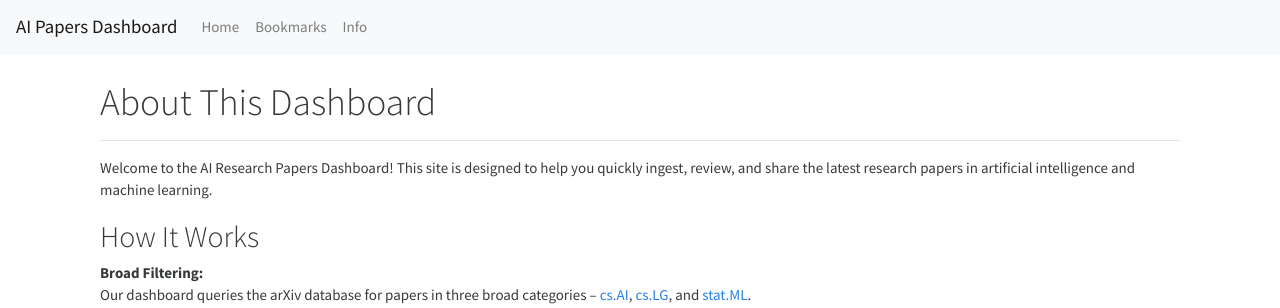
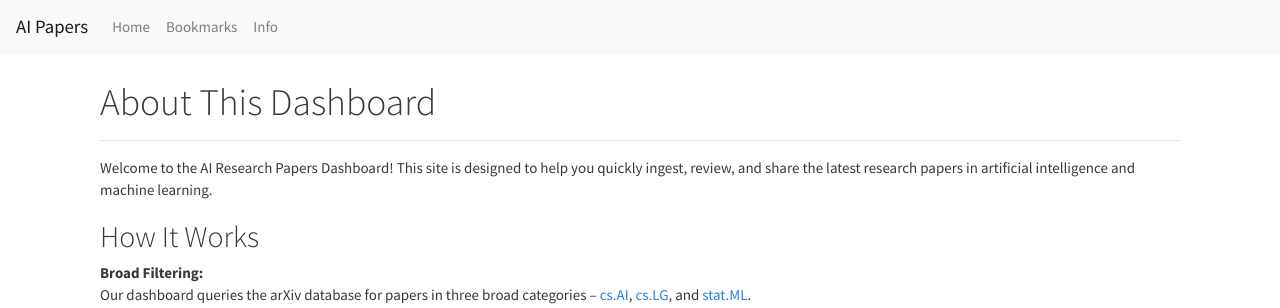
Before and after one commit to econoar/ai_paper_dashboard, a Flask app: page /info in a window 1280 px wide. Shown: the top 308 px of the page. Run offline with Flask 3, Linux system fonts and the light colour scheme; some libraries are stand-ins or nearby versions.

Commit message:
“updates”

```diff
--- a/templates/base.html
+++ b/templates/base.html
@@ -25,7 +25,8 @@
 </head>
 <body>
   <nav class="navbar navbar-expand-lg navbar-light bg-light">
-    <a class="navbar-brand" href="{{ url_for('index') }}">AI Papers Dashboard</a>
+    <!-- Updated brand name -->
+    <a class="navbar-brand" href="{{ url_for('index') }}">AI Papers</a>
     <div class="navbar-nav">
       <a class="nav-item nav-link" href="{{ url_for('index') }}">Home</a>
       <a class="nav-item nav-link" href="{{ url_for('bookmarks') }}">Bookmarks</a>
@@ -36,10 +37,12 @@
     {% block content %}{% endblock %}
   </div>
 
+  <!-- Expose papers for client-side scripts -->
   <script>
     var allPapers = {{ papers|default([])|tojson }};
   </script>
 
+  <!-- Toast Notification -->
   <div aria-live="polite" aria-atomic="true" style="position: fixed; top: 1rem; right: 1rem; z-index: 1050;">
     <div id="toastNotification" class="toast" data-delay="3000">
       <div class="toast-header">
```
Also changed, not shown: templates/index.html (+3 -6 lines).
